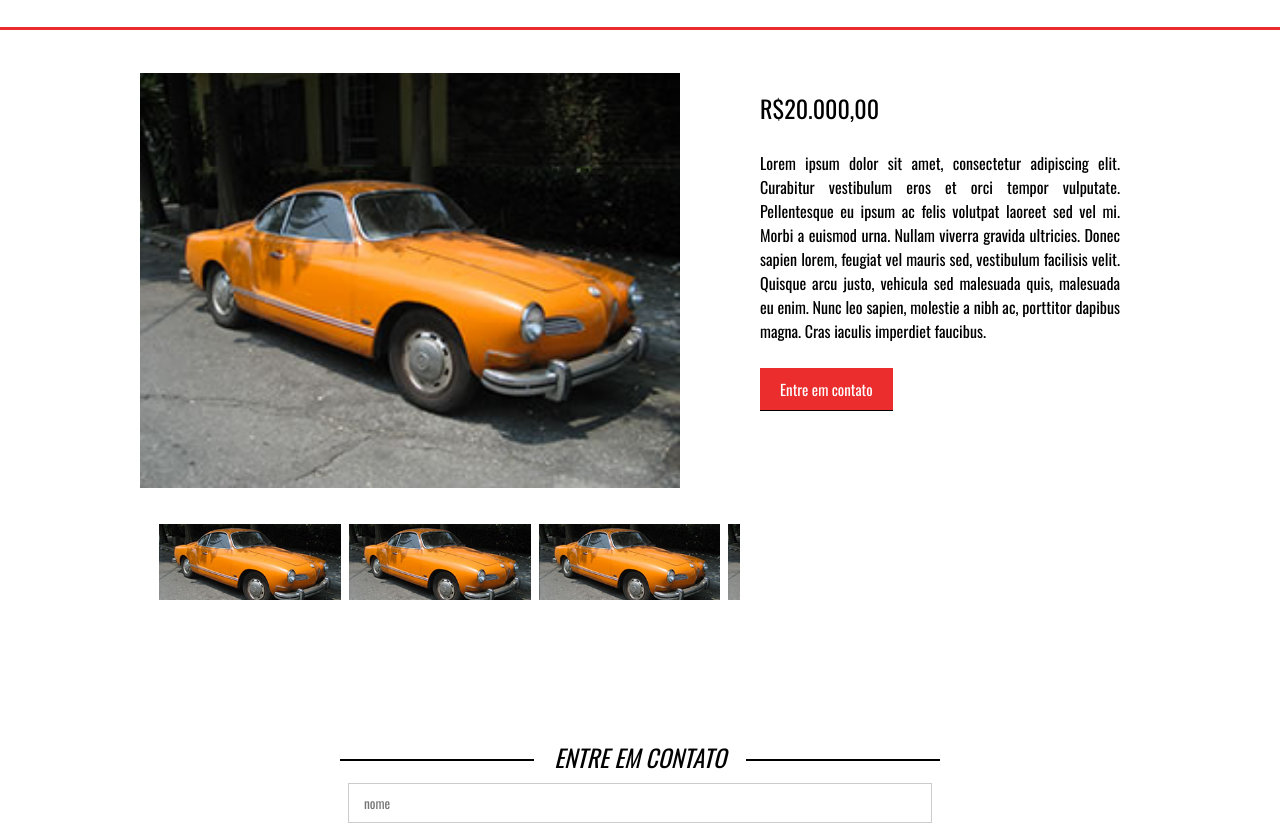
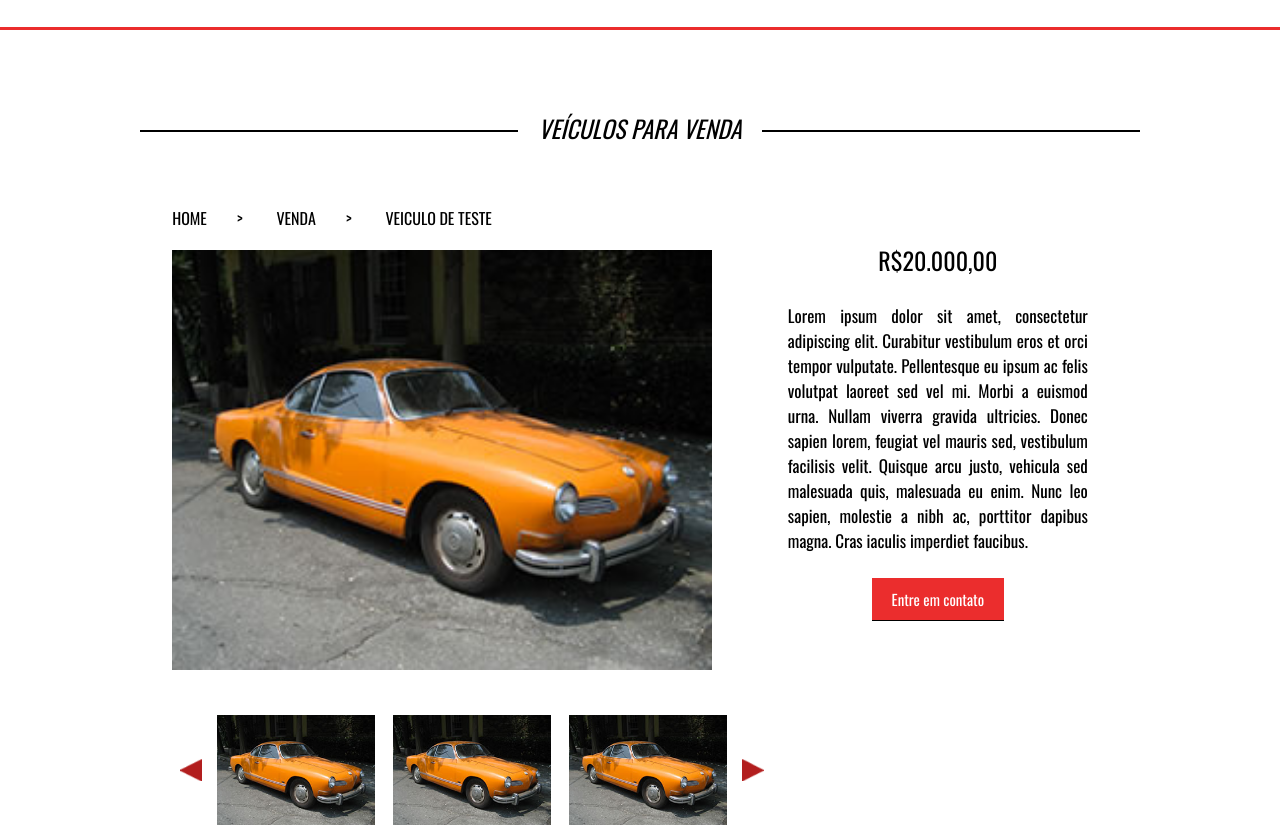
Before and after one commit to VdmProg/VdM-front, a plain HTML site: page projeto-05/veiculo-teste.html in a window 1280 px wide. Shown: the part 93-931 px from the top of the page. Drawn offline with nearby package versions, Linux system fonts and the light colour scheme.

Commit message:
Pagina concluída

```diff
--- a/projeto-05/css/contato.css
+++ b/projeto-05/css/contato.css
@@ -1,6 +1,6 @@
 /* section contato */
 section.contato{
-    padding: 80px 2%;
+    padding: 60px 2% 40px 2%;
 }
 
 section.contato .line-titulo{
@@ -28,13 +28,15 @@ section.contato .input-wraper{
 section.contato input[type=text]{
     width: 100%;
     border: 1px solid #ccc;
-    height: 40px;
-    line-height: 40px;
+    height: 60px;
+    font-size: 16px;
+    line-height: 60px;
     padding-left: 15px;
 }
 
 section.contato textarea{
     width: 100%;
+    font-size: 16px;
     border: 1px solid #ccc;
     height: 120px;
     padding: 8px;
--- a/projeto-05/css/responsivo.css
+++ b/projeto-05/css/responsivo.css
@@ -98,6 +98,19 @@
         width: 80%;
         margin-top: 20px;
     }
+    .info-veiculo{
+        width: 100%;
+    }
+    .descricao-veiculo{
+        text-align: center;
+        padding: 20px 0;
+    }
+    .descricao-veiculo a{
+        display: inline-block;
+    }
+    .descricao-veiculo p{
+        max-width: none;
+    }
 }
 
 @media screen and (max-width: 580px) {
--- a/projeto-05/css/veiculo-teste.css
+++ b/projeto-05/css/veiculo-teste.css
@@ -1,25 +1,35 @@
 section.venda-single{
-    padding: 40px 2%;
+    padding: 80px 2% 0 2%;
+}
+
+section.venda-single .line-titulo{
+    max-width: 1000px;
 }
 
 section.venda-single .container{
     max-width: 1000px;
+    text-align: center;
+    padding: 40px 0 0 0;
 }
 
 .info-veiculo{
     width: 60%;
-    float: left;
+    display: inline-block;
+    margin-right: -4px;
+    margin-left: -4px;
 }
 
 .descricao-veiculo{
-    width: 40%;
-    float: left;
-    padding: 20px;
+    display: inline-block;
+    vertical-align: top;
+    padding: 60px 20px;
+    margin: -4px;
 }
 
 .descricao-veiculo p{
+    font-size: 17px;
     margin-top: 25px;
-    max-width: 360px;
+    max-width: 300px;
     text-align: justify;
 }
 
@@ -31,15 +41,61 @@ section.venda-single .container{
     width: 90%;
     padding-top: 70%;
     background-position: center;
-    background-size: contain;
+    background-size: cover;
     background-image: url(../imagens/carro1.jpg);
     background-repeat: no-repeat;
 }
 
+.nav-galeria-parent{
+    width: 100%;
+    padding: 36px;
+    position: relative;
+}
+
+.arrow-left-nav{
+    cursor: pointer;
+    position: absolute;
+    left: 8px;
+    top: 50%;
+    transform: translateY(-50%);
+    background-image: url(../imagens/arrow-left.png);
+    background-size: 100% 100%;
+    width: 22px;
+    height: 22px;
+}
+
+.arrow-left-right{
+    cursor: pointer;
+    position: absolute;
+    right: 8px;
+    top: 50%;
+    transform: translateY(-50%);
+    background-image: url(../imagens/arrow-right.png);
+    background-size: 100% 100%;
+    width: 22px;
+    height: 22px;
+}
+
+.info-bread{
+    padding: 20px 0;
+    text-align: left;
+}
+
+.info-bread a{
+    text-decoration: none;
+    color: black;
+}
+
+.info-bread a:last-child{
+    color: red;
+}
+
+.info-bread span{
+    padding: 0 30px;
+}
+
 .nav-galeria{
     width: 100%;
-    padding: 15px;
-    margin-top: 15px;
     overflow: hidden;
 }
 
@@ -47,12 +103,18 @@ section.venda-single .container{
     width: 200%;
 }
 
+.mini-img-wraper{
+    float: left;
+    padding: 9px;
+    width: calc(33.3% * (100 / 200));
+}
+
 .mini-img{
-    float: left;
+    cursor: pointer;
     background-position: center;
     background-size: cover;
     background-image: url(../imagens/carro1.jpg);
-    padding-top: calc(33.3% * (100 / 200) *  0.4);
-    border: 4px solid white;
-    width: calc(33.3% * (100 / 200));
+    width: 100%;
+    height: 100%;
+    padding-top: 70%;
 }
--- a/projeto-05/veiculo-teste.html
+++ b/projeto-05/veiculo-teste.html
@@ -50,17 +50,40 @@
         </div>
     </header>
     <section class="venda-single">
+        <div class="line-titulo">
+            <div class="ln1"></div>
+            <h2>Veículos para venda</h2>
+        </div>
         <div class="container">
             <div class="info-veiculo">
+                <div class="info-bread"><a href="">HOME</a><span>></span>
+                    <a href="">VENDA</a><span>></span>
+                    <a href="">VEICULO DE TESTE</a><span></span></div>
                 <div class="foto-destaque"></div>
+                <div class="nav-galeria-parent">
+                    <div class="arrow-left-nav"></div>
+                    <div class="arrow-left-right"></div>
                     <div class="nav-galeria">
                         <div class="nav-galeria-wraper">
+                            <div class="mini-img-wraper">
                                 <div class="mini-img"></div>
+                            </div>
+                            <div class="mini-img-wraper">
                                 <div class="mini-img"></div>
+                            </div>
+                            <div class="mini-img-wraper">
                                 <div class="mini-img"></div>
+                            </div>
+                            <div class="mini-img-wraper">
                                 <div class="mini-img"></div>
+                            </div>
+                            <div class="mini-img-wraper">
                                 <div class="mini-img"></div>
+                            </div>
+                            <div class="mini-img-wraper">
                                 <div class="mini-img"></div>
+                            </div>
+                        </div>
                     </div>
                 </div>
             </div>
```
Lines whose indentation alone changed are shown as unchanged.
